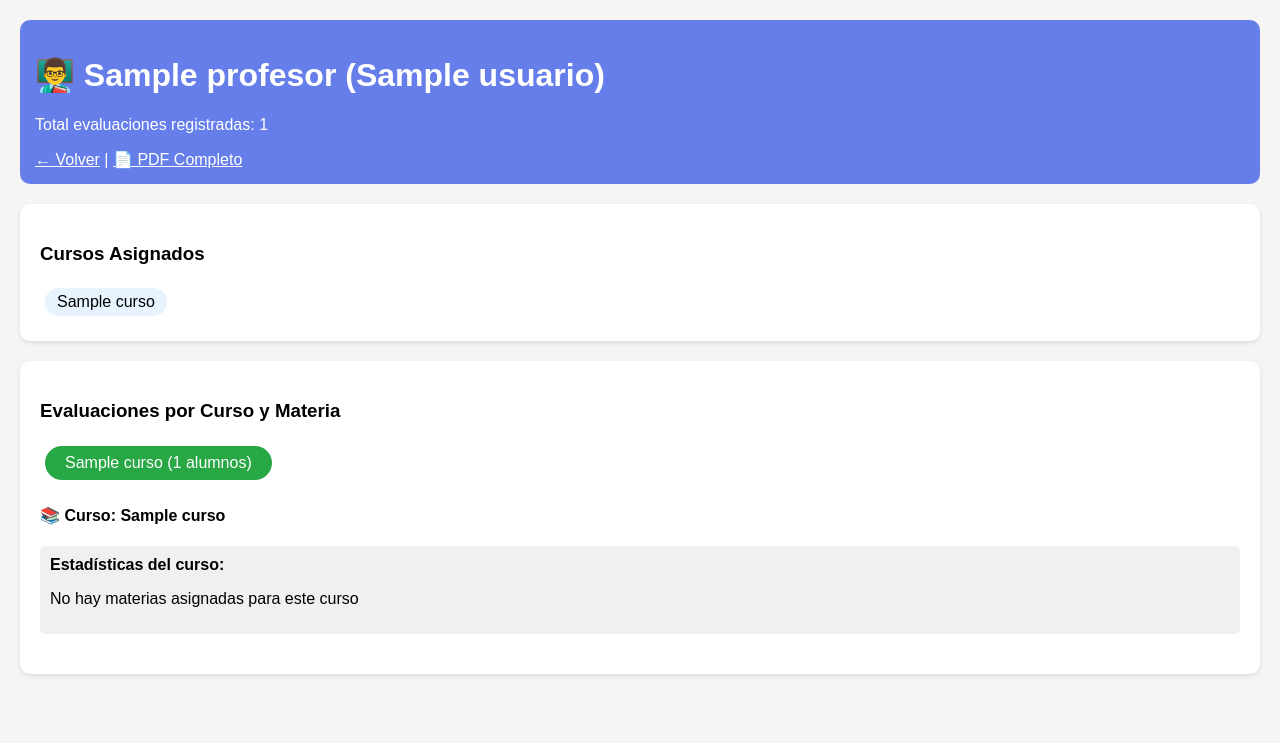
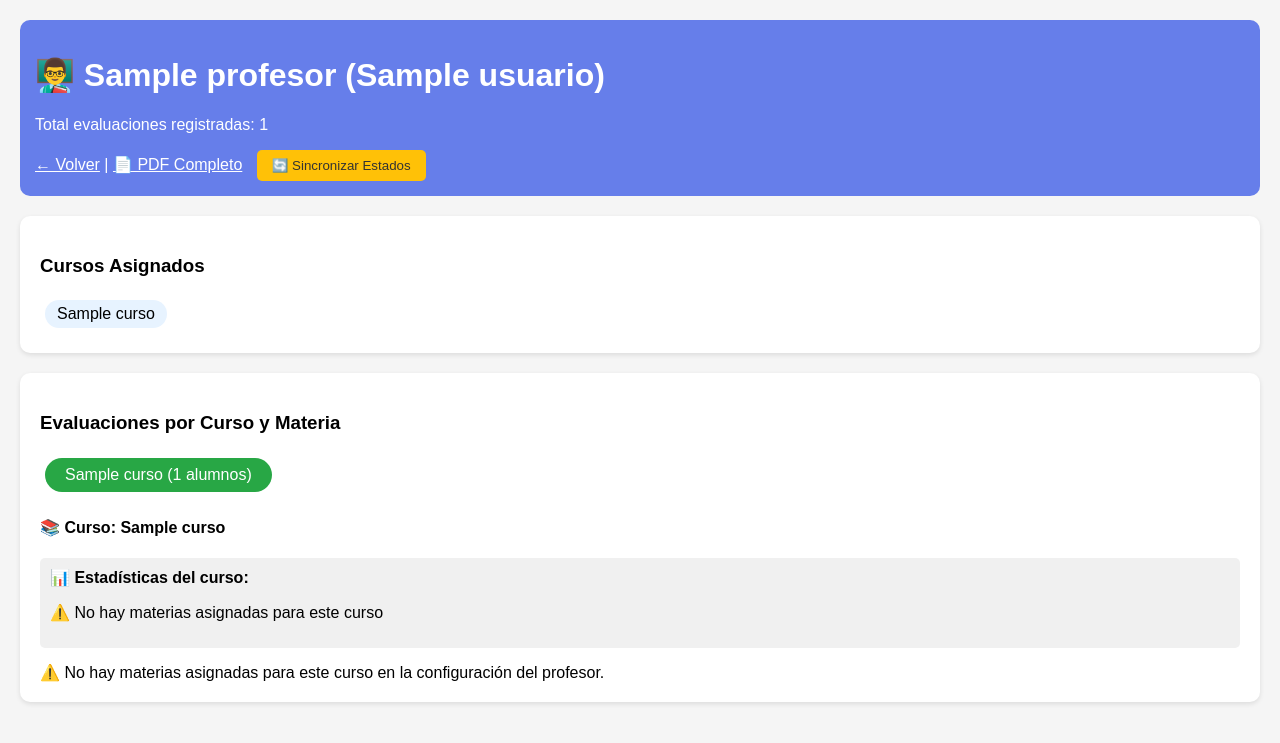
Before and after one commit to GabrielMQ125/REGISTRO_MEMOS, a Flask app: template templates/admin_profesor_detalle.html in a window 1280 px wide. Shown: the top 743 px of the page. Run offline with Flask 3, Linux system fonts and the light colour scheme; the template is opened without the code that fills it: most values are stand-ins (such as "Sample title", 1, 10 or a date in 2020).

Commit message:
Update admin_profesor_detalle.html

```diff
--- a/templates/admin_profesor_detalle.html
+++ b/templates/admin_profesor_detalle.html
@@ -11,8 +11,8 @@
         table { width: 100%; border-collapse: collapse; margin-top: 15px; }
         th, td { border: 1px solid #ddd; padding: 10px; text-align: left; }
         th { background: #667eea; color: white; }
-        .check-yes { color: green; font-weight: bold; }
-        .check-no { color: #999; }
+        .evaluado { background-color: #d4edda; color: #155724; }
+        .no-evaluado { background-color: #f8d7da; color: #721c24; }
         .curso-tab, .materia-tab { display: inline-block; padding: 8px 20px; margin: 5px; background: #667eea; color: white; border-radius: 25px; cursor: pointer; }
         .curso-tab.active, .materia-tab.active { background: #28a745; }
         .curso-contenido { display: none; margin-top: 20px; }
@@ -20,9 +20,11 @@
         .tabla-materia { display: none; margin-top: 20px; }
         .tabla-materia.active { display: block; }
         .badge { background: #e7f3ff; padding: 5px 12px; margin: 5px; display: inline-block; border-radius: 20px; }
-        .estadisticas-curso { background: #f0f0f0; padding: 10px; margin-top: 10px; border-radius: 5px; }
-        .evaluado { color: green; font-weight: bold; background: #e8f5e9; }
-        .no-evaluado { color: #999; }
+        .estadisticas-curso { background: #f0f0f0; padding: 10px; margin: 15px 0; border-radius: 5px; }
+        .total-marcadas { font-size: 24px; font-weight: bold; color: #28a745; }
+        .debug-info { background: #fff3cd; border: 1px solid #ffc107; padding: 10px; margin-top: 20px; border-radius: 5px; font-size: 12px; }
+        .btn-sincronizar { background: #ffc107; color: #333; padding: 8px 15px; border: none; border-radius: 5px; cursor: pointer; margin-left: 10px; }
+        .btn-sincronizar:hover { background: #e0a800; }
     </style>
 </head>
 <body>
@@ -31,6 +33,7 @@
         <p>Total evaluaciones registradas: {{ profesor.total_evaluaciones }}</p>
         <a href="/admin/panel" style="color: white;">← Volver</a> |
         <a href="/admin/reporte_individual/{{ profesor.usuario }}" style="color: white;">📄 PDF Completo</a>
+        <button class="btn-sincronizar" onclick="sincronizarEstados()">🔄 Sincronizar Estados</button>
     </div>
 
     <div class="card">
@@ -55,17 +58,20 @@
         <div class="curso-contenido" id="curso-{{ curso }}">
             <h4>📚 Curso: {{ curso }}</h4>
 
+            <!-- Materias asignadas al curso -->
+            {% set materias_ids = materias_por_curso.get(curso, []) %}
+
             <!-- Estadísticas del curso -->
             <div class="estadisticas-curso">
-                <strong>Estadísticas del curso:</strong>
-                {% set materias_ids = materias_por_curso.get(curso, []) %}
+                <strong>📊 Estadísticas del curso:</strong>
                 {% set total_materias_curso = materias_ids|length %}
                 {% set total_alumnos_curso = alumnos|length %}
                 {% set total_posibles = total_materias_curso * total_alumnos_curso %}
                 {% set total_marcadas_curso = 0 %}
                 {% for alumno in alumnos %}
                     {% for materia_id in materias_ids %}
-                        {% set evaluado = evaluaciones_detalle.get(curso, {}).get(alumno, {}).get(materia_id|string, false) %}
+                        {% set materia_id_str = materia_id|string %}
+                        {% set evaluado = evaluaciones_detalle.get(curso, {}).get(alumno, {}).get(materia_id_str, false) %}
                         {% if evaluado %}
                             {% set total_marcadas_curso = total_marcadas_curso + 1 %}
                         {% endif %}
@@ -73,47 +79,50 @@
                 {% endfor %}
                 {% if total_posibles > 0 %}
                     {% set porcentaje = (total_marcadas_curso / total_posibles * 100)|round(1) %}
-                    <p>Evaluaciones realizadas: {{ total_marcadas_curso }} de {{ total_posibles }} posibles ({{ porcentaje }}%)</p>
+                    <p><span class="total-marcadas">{{ total_marcadas_curso }}</span> evaluaciones realizadas de {{ total_posibles }} posibles ({{ porcentaje }}%)</p>
                 {% else %}
-                    <p>No hay materias asignadas para este curso</p>
+                    <p>⚠️ No hay materias asignadas para este curso</p>
                 {% endif %}
             </div>
 
             <!-- Pestañas de materias -->
+            {% if materias_ids|length > 0 %}
             <div style="margin: 20px 0;">
-                {% for materia_id in materias_por_curso.get(curso, []) %}
-                    {% if materia_id|string in todas_materias %}
+                {% for materia_id in materias_ids %}
+                    {% set materia_id_str = materia_id|string %}
+                    {% if materia_id_str in todas_materias %}
                         <div class="materia-tab" data-curso="{{ curso }}" data-materia="{{ materia_id }}">
-                            {{ todas_materias[materia_id|string] }}
+                            {{ todas_materias[materia_id_str] }}
                         </div>
                     {% endif %}
                 {% endfor %}
             </div>
 
             <!-- Tablas de cada materia -->
-            {% for materia_id in materias_por_curso.get(curso, []) %}
-                {% if materia_id|string in todas_materias %}
+            {% for materia_id in materias_ids %}
+                {% set materia_id_str = materia_id|string %}
+                {% if materia_id_str in todas_materias %}
                 <div class="tabla-materia" id="tabla-{{ curso }}-{{ materia_id }}">
-                    <h5>📋 {{ todas_materias[materia_id|string] }}</h5>
+                    <h5>📋 {{ todas_materias[materia_id_str] }}</h5>
                     <table>
                         <thead>
                             <tr>
                                 <th width="50">#</th>
                                 <th>Alumno</th>
-                                <th width="120">Estado</th>
+                                <th width="150">Estado</th>
                             </tr>
                         </thead>
                         <tbody>
                             {% for alumno in alumnos %}
-                                {% set evaluado = evaluaciones_detalle.get(curso, {}).get(alumno, {}).get(materia_id|string, false) %}
+                                {% set evaluado = evaluaciones_detalle.get(curso, {}).get(alumno, {}).get(materia_id_str, false) %}
                                 <tr class="{% if evaluado %}evaluado{% else %}no-evaluado{% endif %}">
                                     <td>{{ loop.index }}</td>
                                     <td>{{ alumno }}</td>
                                     <td>
                                         {% if evaluado %}
-                                            ✅ <strong>EVALUADO</strong>
+                                            ✅ EVALUADO
                                         {% else %}
-                                            ⭕ NO EVALUADO
+                                            ❌ NO EVALUADO
                                         {% endif %}
                                     </td>
                                 </tr>
@@ -123,11 +132,75 @@
                 </div>
                 {% endif %}
             {% endfor %}
+            {% else %}
+            <div class="alert alert-warning">
+                ⚠️ No hay materias asignadas para este curso en la configuración del profesor.
+            </div>
+            {% endif %}
         </div>
         {% endfor %}
     </div>
 
+    <div class="card debug-info" id="debug-info" style="display: none;">
+        <h4>Información de Depuración</h4>
+        <pre id="debug-content"></pre>
+    </div>
+
     <script>
+        // Variables para almacenar datos
+        let evaluacionesData = {{ evaluaciones_detalle|tojson }};
+
+        // Mostrar información de depuración
+        function mostrarDebug() {
+            const debugDiv = document.getElementById('debug-info');
+            const debugContent = document.getElementById('debug-content');
+
+            // Contar total de evaluaciones
+            let totalEvaluaciones = 0;
+            for (let curso in evaluacionesData) {
+                for (let alumno in evaluacionesData[curso]) {
+                    for (let materia in evaluacionesData[curso][alumno]) {
+                        if (evaluacionesData[curso][alumno][materia]) {
+                            totalEvaluaciones++;
+                        }
+                    }
+                }
+            }
+
+            debugContent.textContent = JSON.stringify({
+                cursos_disponibles: Object.keys(evaluacionesData),
+                total_evaluaciones_marcadas: totalEvaluaciones,
+                muestra: evaluacionesData
+            }, null, 2);
+
+            debugDiv.style.display = 'block';
+        }
+
+        // Sincronizar estados
+        async function sincronizarEstados() {
+            const btn = document.querySelector('.btn-sincronizar');
+            const textoOriginal = btn.textContent;
+            btn.textContent = '🔄 Sincronizando...';
+            btn.disabled = true;
+
+            try {
+                const response = await fetch('/admin/sincronizar/{{ profesor.usuario }}');
+                const data = await response.json();
+
+                if (data.success) {
+                    alert(`✅ Sincronización completada!\nSe encontraron ${data.total_estados} estados para este profesor.\nRecarga la página para ver los cambios.`);
+                    location.reload();
+                } else {
+                    alert(`❌ Error: ${data.error}`);
+                }
+            } catch (error) {
+                alert(`❌ Error al sincronizar: ${error.message}`);
+            } finally {
+                btn.textContent = textoOriginal;
+                btn.disabled = false;
+            }
+        }
+
         // Inicializar: mostrar primer curso y primera materia
         function inicializar() {
             const cursosTabs = document.querySelectorAll('.curso-tab');
@@ -210,6 +283,13 @@
 
         // Ejecutar inicialización cuando la página cargue
         document.addEventListener('DOMContentLoaded', inicializar);
+
+        // Presiona Ctrl+Shift+D para mostrar debug
+        document.addEventListener('keydown', function(e) {
+            if (e.ctrlKey && e.shiftKey && e.key === 'D') {
+                mostrarDebug();
+            }
+        });
     </script>
 </body>
 </html>
```
